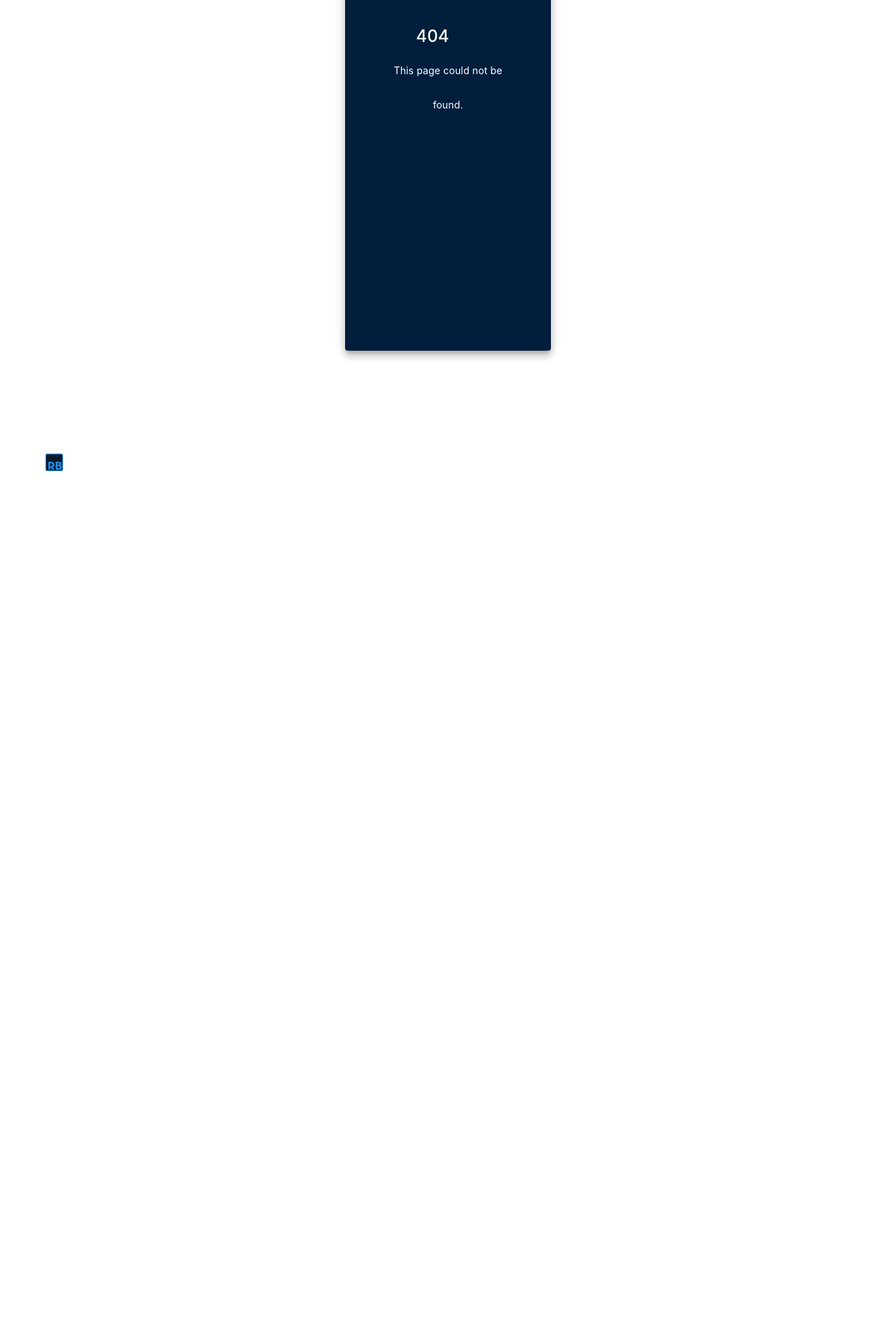
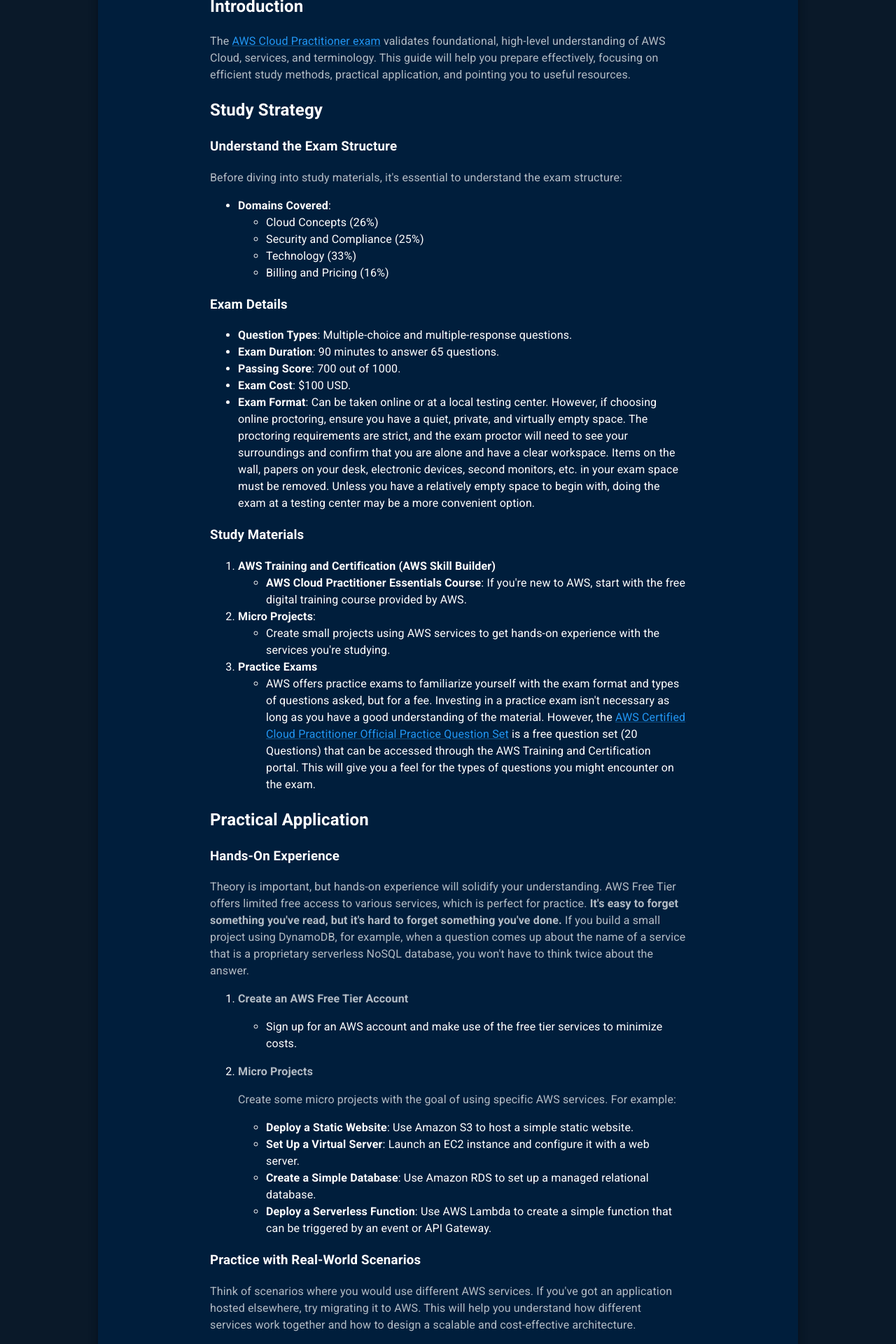
Before and after one commit to RyanBeGell/portfolio-site, a Next.js app: page /blog/posts/how-to-pass-the-aws-cloud-pracitioner-exam in a window 1280 px wide. Before the commit this address had no page. Shown: the part 540-2460 px from the top of the page at 70% size. Before the commit the page ends 1265 px from the top, so only its background shows below. Built offline with nearby package versions, Linux system fonts and the light colour scheme.

Commit message:
blog post -  AWS Cloud Practitioner Exam Guide

```diff
--- /dev/null
+++ b/pages/blog/posts/how-to-pass-the-aws-cloud-pracitioner-exam.mdx
@@ -0,0 +1,96 @@
+import Button from '@mui/material/Button';
+import { Typography } from '@mui/material';
+import Header from '@/src/components/blog/Header/Header';
+import Link from '@mui/material/Link';
+import Image from 'next/image';
+
+<Header date="May 6, 2024" minRead="5" />
+
+    <div style={{ display: 'flex', alignItems: 'center' }}>
+      <div style={{ width: '75%', marginRight: '10px' }}>
+        <h1>How to Pass the AWS Cloud Practitioner Exam: A Comprehensive Guide</h1>
+      </div>
+      <div style={{ width: '25%' }}>
+         <Image src='/AWS-Certified-Cloud-Practitioner.png' alt="AWS Cloud Practitioner Badge" width={256} height={256} />
+      </div>
+    </div>
+
+## Introduction
+
+The <Link href="AWS Cloud Practitioner">AWS Cloud Practitioner exam</Link> validates foundational, high-level understanding of AWS Cloud, services, and terminology. This guide will help you prepare effectively, focusing on efficient study methods, practical application, and pointing you to useful resources.
+
+## Study Strategy
+
+### Understand the Exam Structure
+
+Before diving into study materials, it's essential to understand the exam structure:
+
+- **Domains Covered**:
+  - Cloud Concepts (26%)
+  - Security and Compliance (25%)
+  - Technology (33%)
+  - Billing and Pricing (16%)
+
+### Exam Details
+
+- **Question Types**: Multiple-choice and multiple-response questions.
+- **Exam Duration**: 90 minutes to answer 65 questions.
+- **Passing Score**: 700 out of 1000.
+- **Exam Cost**: $100 USD.
+- **Exam Format**: Can be taken online or at a local testing center. However, if choosing online proctoring, ensure you have a quiet, private, and virtually empty space. The proctoring requirements are strict, and the exam proctor will need to see your surroundings and confirm that you are alone and have a clear workspace. Items on the wall, papers on your desk, electronic devices, second monitors, etc. in your exam space must be removed. Unless you have a relatively empty space to begin with, doing the exam at a testing center may be a more convenient option.
+
+### Study Materials
+
+1. **AWS Training and Certification (AWS Skill Builder)**
+   - **AWS Cloud Practitioner Essentials Course**: If you're new to AWS, start with the free digital training course provided by AWS.
+2. **Micro Projects**:
+   - Create small projects using AWS services to get hands-on experience with the services you're studying.
+3. **Practice Exams**
+   - AWS offers practice exams to familiarize yourself with the exam format and types of questions asked, but for a fee. Investing in a practice exam isn't necessary as long as you have a good understanding of the material. However, the <Link href="https://explore.skillbuilder.aws/learn/course/external/view/elearning/14050/aws-certified-cloud-practitioner-official-practice-question-set-clf-c02-english">AWS Certified Cloud Practitioner Official Practice Question Set</Link> is a free question set (20 Questions) that can be accessed through the AWS Training and Certification portal. This will give you a feel for the types of questions you might encounter on the exam.
+
+## Practical Application
+
+### Hands-On Experience
+
+Theory is important, but hands-on experience will solidify your understanding. AWS Free Tier offers limited free access to various services, which is perfect for practice. **It's easy to forget something you've read, but it's hard to forget something you've done.** If you build a small project using DynamoDB, for example, when a question comes up about the name of a service that is a proprietary serverless NoSQL database, you won't have to think twice about the answer.
+
+1. **Create an AWS Free Tier Account**
+   - Sign up for an AWS account and make use of the free tier services to minimize costs.
+
+2. **Micro Projects**
+
+    Create some micro projects with the goal of using specific AWS services. For example:
+   - **Deploy a Static Website**: Use Amazon S3 to host a simple static website.
+   - **Set Up a Virtual Server**: Launch an EC2 instance and configure it with a web server.
+   - **Create a Simple Database**: Use Amazon RDS to set up a managed relational database.
+   - **Deploy a Serverless Function**: Use AWS Lambda to create a simple function that can be triggered by an event or API Gateway.
+
+### Practice with Real-World Scenarios
+
+Think of scenarios where you would use different AWS services. If you've got an application hosted elsewhere, try migrating it to AWS. This will help you understand how different services work together and how to design a scalable and cost-effective architecture.
+
+For example:
+- Have a static site hosted on GitHub Pages, Vercel, or Netlify? Try hosting it on S3.
+- Have a database hosted on a local server, Firebase, etc.? Try migrating it to RDS.
+- Have an API that could benefit from serverless architecture? Try deploying it on Lambda.
+- Have a website that could benefit from a CDN? Try using CloudFront.
+- Check up on the CloudWatch metrics for your services and see if you can identify any potential issues.
+- Afraid of waking up to a sudden $10k AWS bill? Try setting up a budget and monitoring your costs.
+
+## Additional Tips
+
+1. **Don't be afraid to fail**
+   - I was probably ready to take the exam a month before I actually did. This is an entry-level certification, so if you're from a development background, you might find the exam easier than you think. If you've taken the steps above, or if you already have a good amount of experience using AWS services, you're probably ready to take the exam.
+
+2. **Take advantage of free resources**
+   - AWS offers a lot of free resources, including the free tier, free digital training, and free practice questions. Make use of these resources to save money and get a feel for the exam. At <Link href="aws.training">aws.training</Link>, you can find **free live training** for the cloud practitioner exam from AWS instructors which will include some live practice questions and helpful tips.
+
+3. **Let the momentum carry you forward**
+   - Once you've passed the exam, you'll have a good understanding of the basics of AWS. Use this momentum to propel your learning forward. If you have a big project in mind that you think could benefit from AWS services, start working on it. Start looking at the next certification you want to get and start working towards it. AWS gives you a 50% discount on your next exam if you pass the current one, so take advantage of that and keep the momentum going. **This is just the beginning of your cloud journey.**
+
+## Conclusion
+Taking certification exams can be a daunting task, but with the right study strategy and practical application, you can pass the AWS Cloud Practitioner exam with ease. Remember to understand the exam structure, use study materials effectively, and get hands-on experience with AWS services. Don't be afraid to fail, take advantage of free resources, and let the momentum carry you forward.
+
+**Good luck!**
+
+<br/>
```
